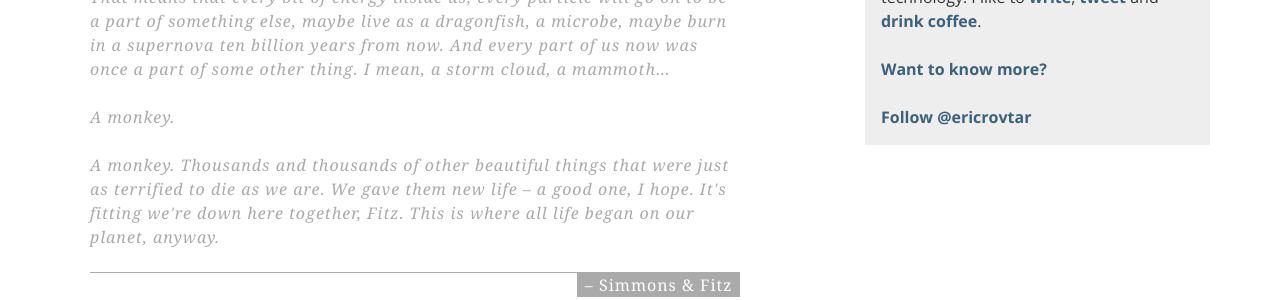
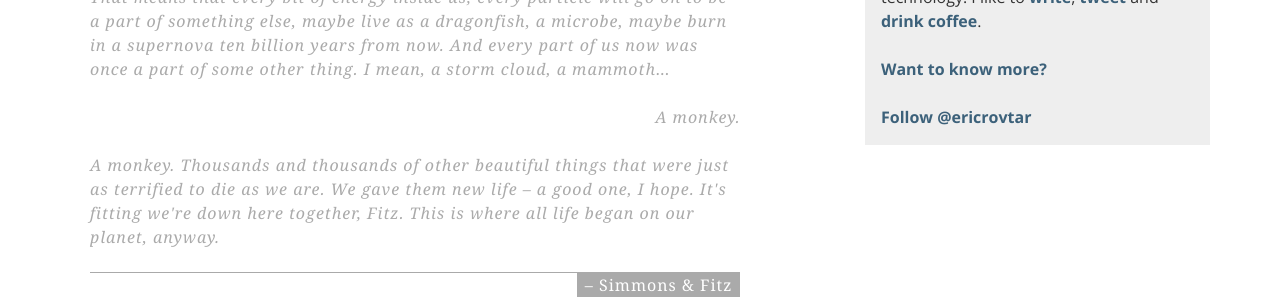
Before and after one commit to ericrovtar/ericrovtar.github.io, a Jekyll site: the page built from _posts/2014-05-14-fitz-simmons.md, in a window 1280 px wide. Shown: the part 447-747 px from the top of the page. Built offline with Jekyll 4.4.1, drawn with Linux system fonts in a browser that asks for light colours; nearby versions of some CDN libraries; comment, search, counter and statistics services are not loaded.

Commit message:
Alternate

```diff
--- a/_posts/2014-05-14-fitz-simmons.md
+++ b/_posts/2014-05-14-fitz-simmons.md
@@ -16,7 +16,7 @@ tags: tv, agents of shield
         I mean, a storm cloud, a mammoth&hellip;
     </p>
 
-    <p>
+    <p class="right">
         A monkey.
     </p>
 
```
